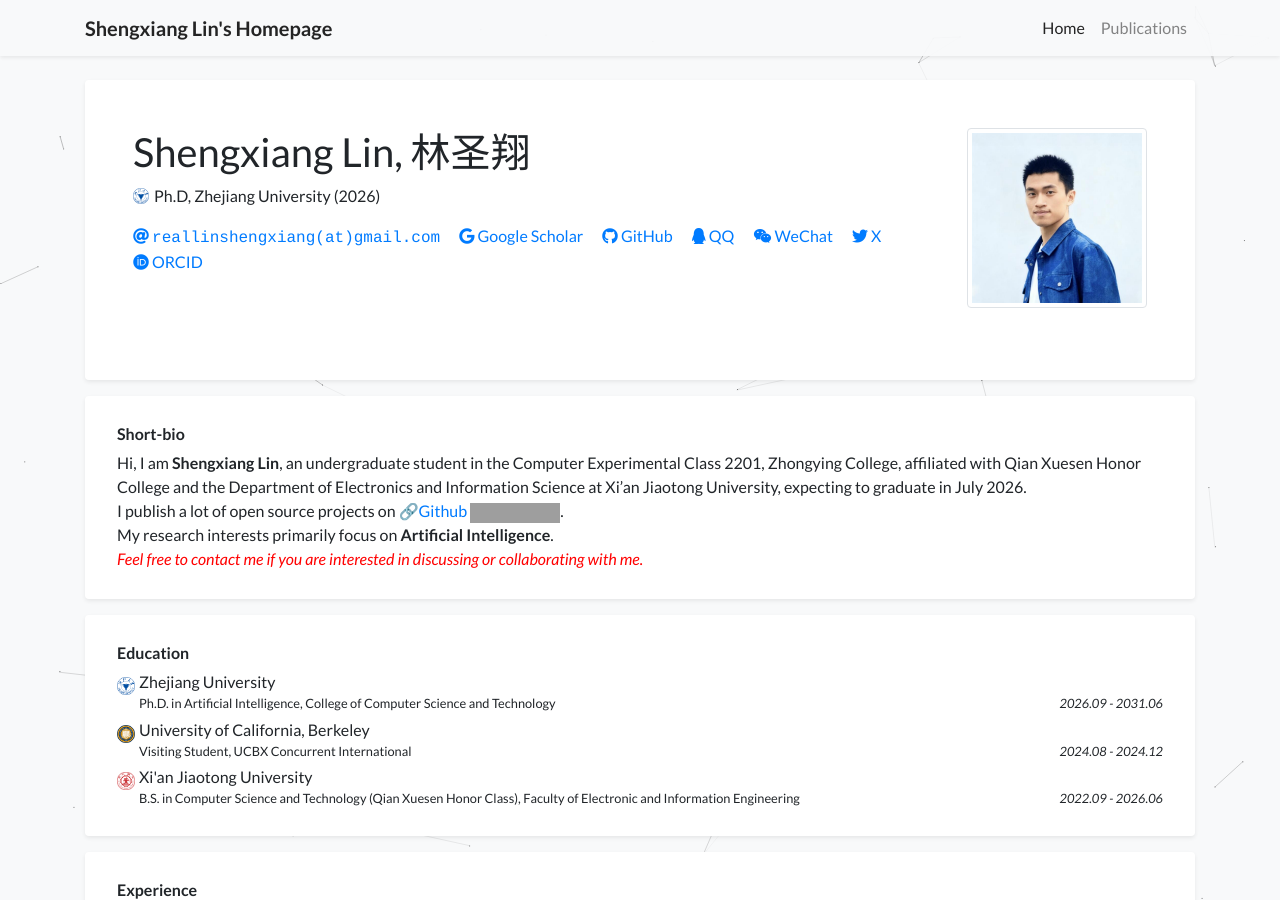
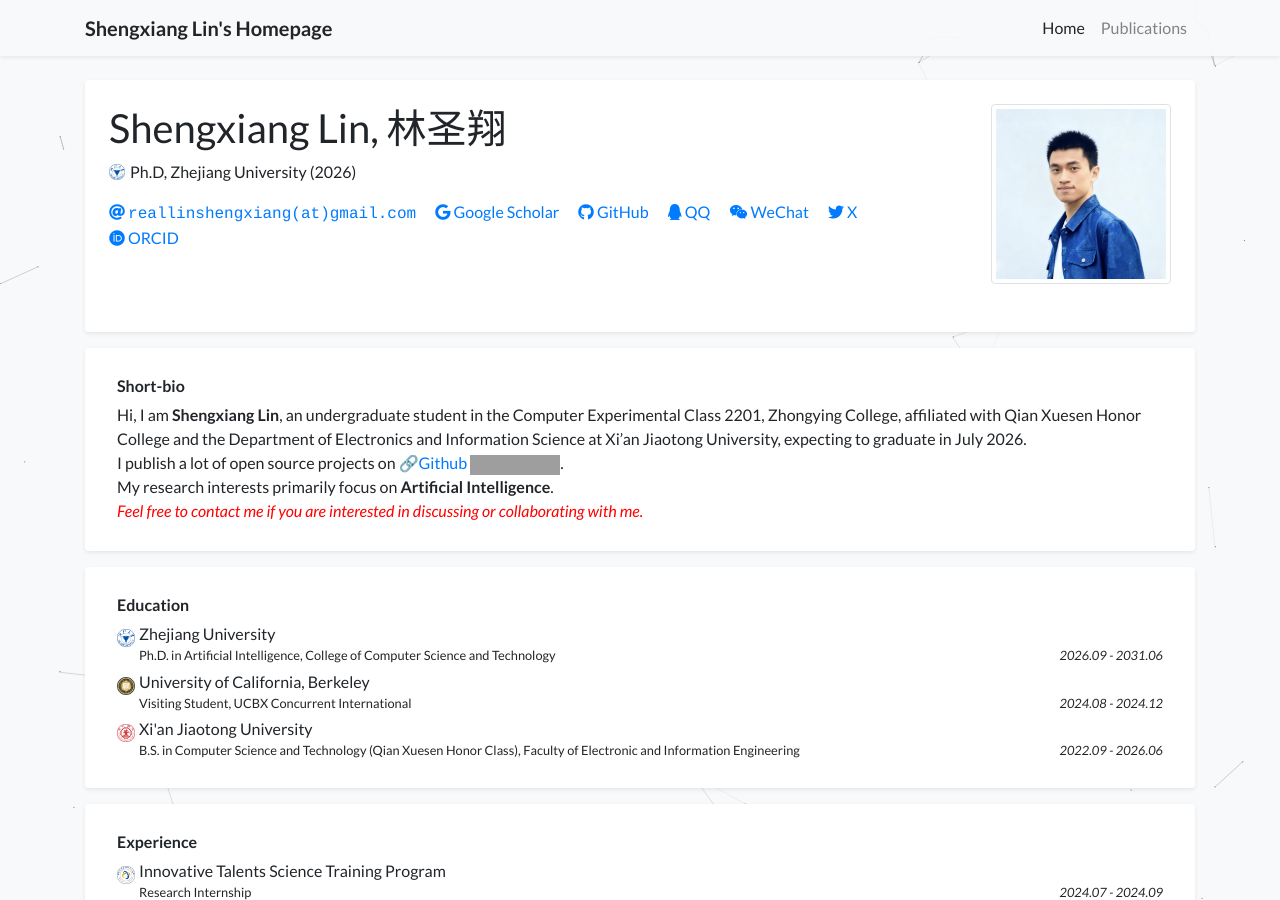
Before and after one commit to Lin-Shengxiang/Lin-Shengxiang.github.io, a Jekyll site: the page built from index.html, in a window 1280 px wide and 900 px high. Built offline with Jekyll 4.4.1, drawn with Linux system fonts in a browser that asks for light colours; a style sheet for code colours, icons or effects is not loaded; grey boxes are pictures that could not be loaded.

Commit message:
Update profile_card.html

```diff
--- a/_includes/widgets/profile_card.html
+++ b/_includes/widgets/profile_card.html
@@ -1,7 +1,7 @@
 <div class="row">
     <div class="col">
         <div class="card border-0 shadow-sm bg-white">
-            <div class="card-body p-5">
+            <div class="card-body p-4">
                 <div class="row">
                     <div class="col">
                         <p class="h1 font-weight-normal">{{ site.data.profile.primary_name }} <small>{{ site.data.profile.secondary_name }}</small></p>
```
